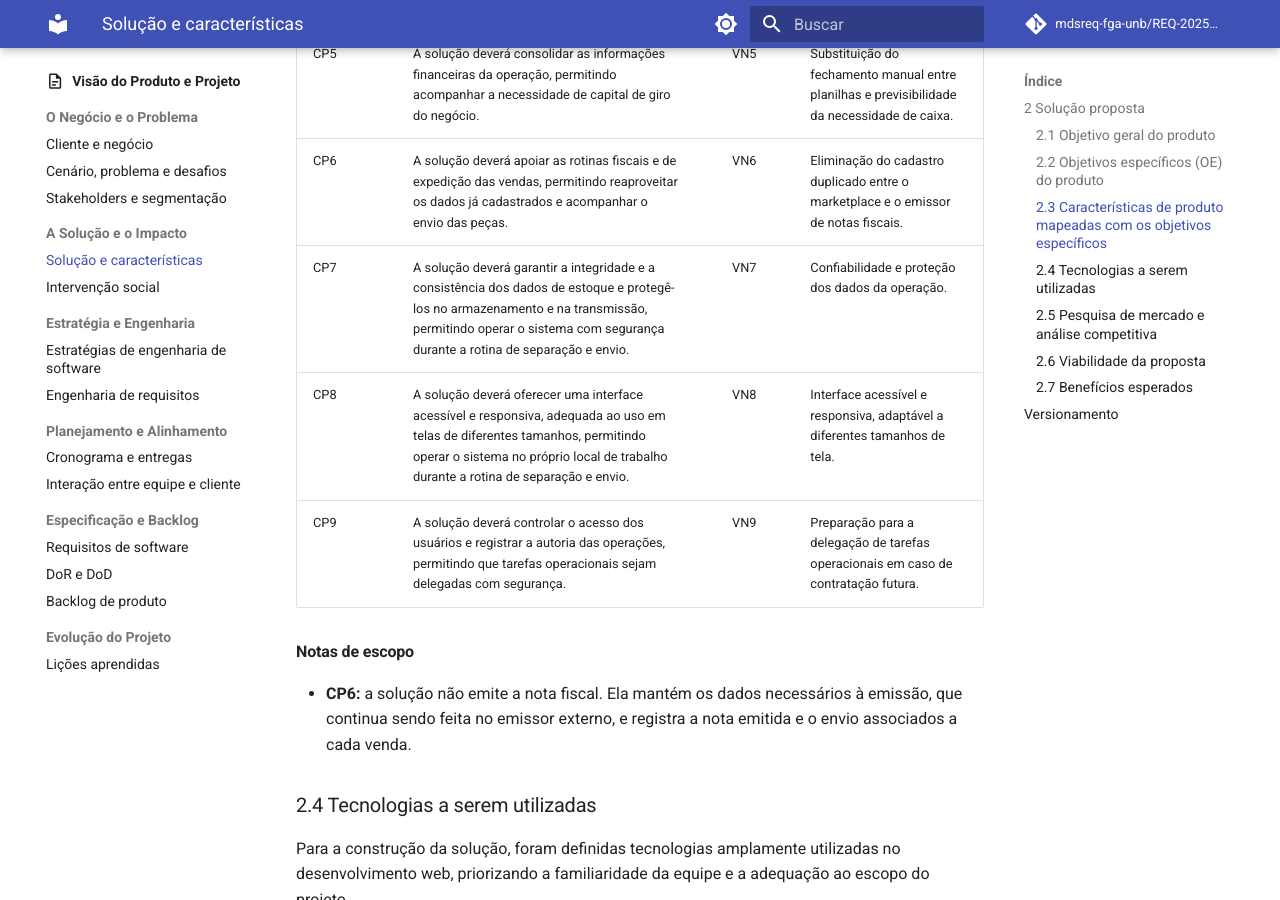
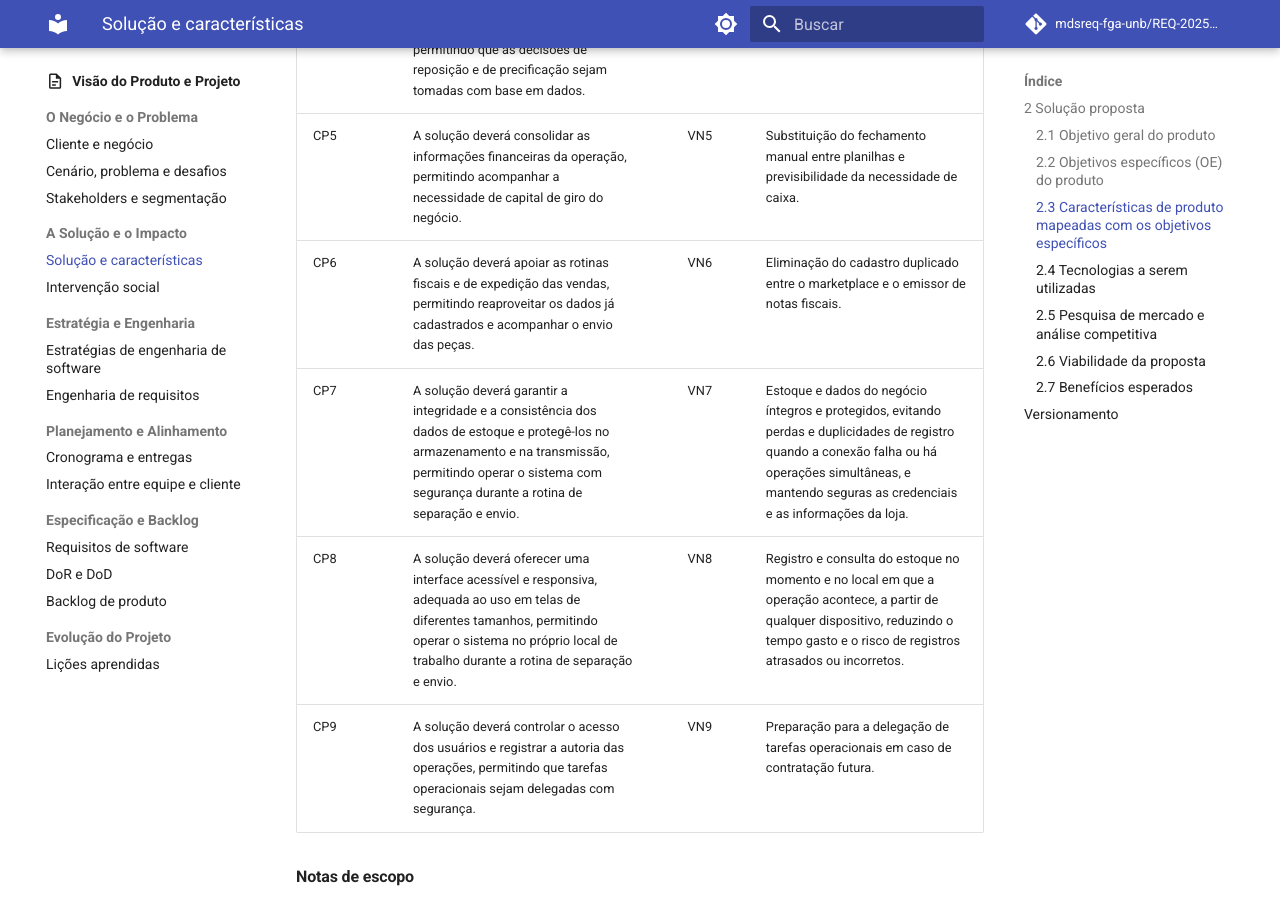
Before and after one commit to mdsreq-fga-unb/REQ-202562-T02-TSI-AutoPecas, an MkDocs documentation site: the page built from docs/visao-produto/solucao-e-caracteristicas.md, in a window 1280 px wide and 900 px high, scrolled down 2179 px. Built offline with MkDocs 1.6.1 and Material for MkDocs 9.7.7, drawn with Linux system fonts in a browser that asks for light colours; comment, search, counter and statistics services are not loaded; some of the changed text lies outside the part shown.

Commit message:
docs(visao-produto): amplia VN7 e reescreve VN8 como benefício de negócio (#4)

```diff
--- a/docs/visao-produto/solucao-e-caracteristicas.md
+++ b/docs/visao-produto/solucao-e-caracteristicas.md
@@ -44,8 +44,8 @@ A solução proposta deverá contemplar, de forma preliminar, as característica
 | CP4 | A solução deverá analisar o desempenho do estoque e das vendas e apoiar o planejamento das compras, permitindo que as decisões de reposição e de precificação sejam tomadas com base em dados. | VN4 | Menor perda de vendas por ruptura de estoque e melhor uso do capital disponível para compras. |
 | CP5 | A solução deverá consolidar as informações financeiras da operação, permitindo acompanhar a necessidade de capital de giro do negócio. | VN5 | Substituição do fechamento manual entre planilhas e previsibilidade da necessidade de caixa. |
 | CP6 | A solução deverá apoiar as rotinas fiscais e de expedição das vendas, permitindo reaproveitar os dados já cadastrados e acompanhar o envio das peças. | VN6 | Eliminação do cadastro duplicado entre o marketplace e o emissor de notas fiscais. |
-| CP7 | A solução deverá garantir a integridade e a consistência dos dados de estoque e protegê-los no armazenamento e na transmissão, permitindo operar o sistema com segurança durante a rotina de separação e envio. | VN7 | Confiabilidade e proteção dos dados da operação. |
-| CP8 | A solução deverá oferecer uma interface acessível e responsiva, adequada ao uso em telas de diferentes tamanhos, permitindo operar o sistema no próprio local de trabalho durante a rotina de separação e envio. | VN8 | Interface acessível e responsiva, adaptável a diferentes tamanhos de tela. |
+| CP7 | A solução deverá garantir a integridade e a consistência dos dados de estoque e protegê-los no armazenamento e na transmissão, permitindo operar o sistema com segurança durante a rotina de separação e envio. | VN7 | Estoque e dados do negócio íntegros e protegidos, evitando perdas e duplicidades de registro quando a conexão falha ou há operações simultâneas, e mantendo seguras as credenciais e as informações da loja. |
+| CP8 | A solução deverá oferecer uma interface acessível e responsiva, adequada ao uso em telas de diferentes tamanhos, permitindo operar o sistema no próprio local de trabalho durante a rotina de separação e envio. | VN8 | Registro e consulta do estoque no momento e no local em que a operação acontece, a partir de qualquer dispositivo, reduzindo o tempo gasto e o risco de registros atrasados ou incorretos. |
 | CP9 | A solução deverá controlar o acesso dos usuários e registrar a autoria das operações, permitindo que tarefas operacionais sejam delegadas com segurança. | VN9 | Preparação para a delegação de tarefas operacionais em caso de contratação futura. |
 
 #### Notas de escopo
@@ -127,3 +127,4 @@ A viabilidade depende de manter o escopo do MVP controlado, preservar as priorid
 | 1.7 | 10/10/2026 | Reescrita do VN da CP de integridade, OE6 como principal da CP2, fragmentação da CP de integridade/usabilidade em duas (Integridade e Consistência dos Dados + Acessibilidade e Responsividade), remapeamento da CP de acesso e renumeração, conforme feedback da monitoria | [João Melo](https://github.com/jot4-ge) |
 | 1.8 | 11/10/2026 | Correção do VN7 (removida a parte de interface, que pertence à CP8), ajuste do VN8 e revisão da pesquisa de mercado (2.5): atualização dos preços de entrada e citação das referências no texto, conforme feedback da monitoria (issue #4) | [João Melo](https://github.com/jot4-ge) |
 | 1.9 | 12/10/2026 | Renomeação da CP7 para "Segurança e Integridade dos Dados" e ajuste de sua descrição e do VN7, passando a abranger a segurança dos dados, conforme validação da monitoria (issue #4) | [João Melo](https://github.com/jot4-ge) |
+| 1.10 | 12/10/2026 | Ampliação do VN7 e reescrita do VN8, que passa a descrever o benefício para o negócio em vez de repetir a descrição da CP8, conforme feedback da monitoria (issue #4) | [João Melo](https://github.com/jot4-ge) |
```
